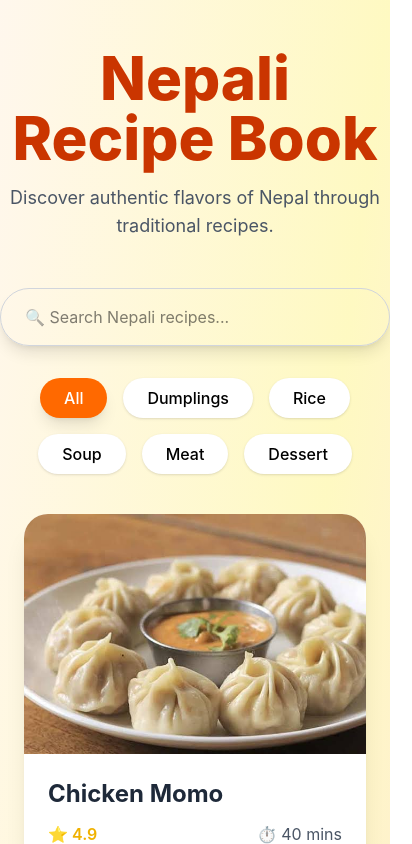
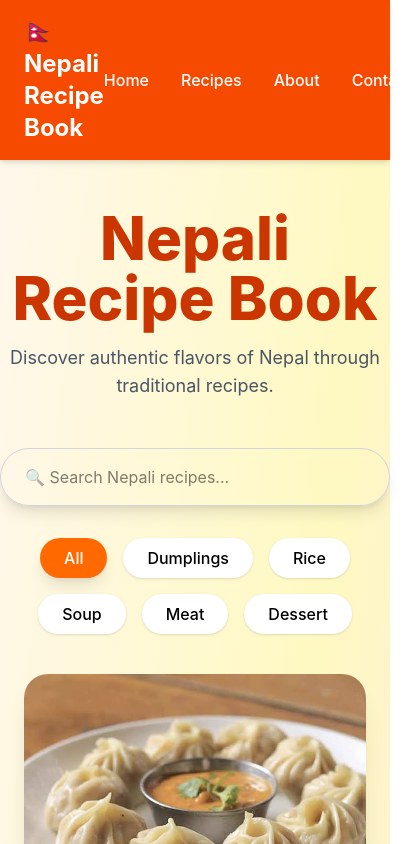
Before and after one commit to Agraz-10/recipe-card-app, a React (Vite) app in the folder recipe-card-app/: page / in a window 390 px wide. Shown: the top 844 px of the page, 412 px wide, since content can reach past the window. Built offline with nearby package versions, Linux system fonts and the light colour scheme.

Commit message:
feat: add responsive navigation bar

```diff
--- a/recipe-card-app/src/App.jsx
+++ b/recipe-card-app/src/App.jsx
@@ -5,6 +5,7 @@ import CategoryFilter from "./components/CategoryFilter";
 import RecipeCard from "./components/RecipeCard";
 import RecipeDetails from "./components/RecipeDetails";
 import recipes from "./data/recipes";
+import Navbar from "./components/Navbar";
 
 function App() {
   const [search, setSearch] = useState("");
@@ -34,6 +35,8 @@ function App() {
 
   return (
     <div className="min-h-screen bg-gradient-to-br from-orange-50 via-yellow-100 to-red-100">
+
+      <Navbar />
 
       <Header />
 
--- a/recipe-card-app/src/components/Navbar.jsx
+++ b/recipe-card-app/src/components/Navbar.jsx
@@ -0,0 +1,59 @@
+function Navbar() {
+  return (
+    <nav className="bg-orange-600 text-white shadow-md">
+
+      <div className="max-w-7xl mx-auto flex justify-between items-center px-6 py-4">
+
+        <div>
+          <h1 className="text-2xl font-bold">
+            🇳🇵 Nepali Recipe Book
+          </h1>
+        </div>
+
+        <ul className="flex gap-8 font-medium">
+
+          <li>
+            <a
+              href="#"
+              className="hover:text-yellow-300 transition"
+            >
+              Home
+            </a>
+          </li>
+
+          <li>
+            <a
+              href="#"
+              className="hover:text-yellow-300 transition"
+            >
+              Recipes
+            </a>
+          </li>
+
+          <li>
+            <a
+              href="#"
+              className="hover:text-yellow-300 transition"
+            >
+              About
+            </a>
+          </li>
+
+          <li>
+            <a
+              href="#"
+              className="hover:text-yellow-300 transition"
+            >
+              Contact
+            </a>
+          </li>
+
+        </ul>
+
+      </div>
+
+    </nav>
+  );
+}
+
+export default Navbar;
```
